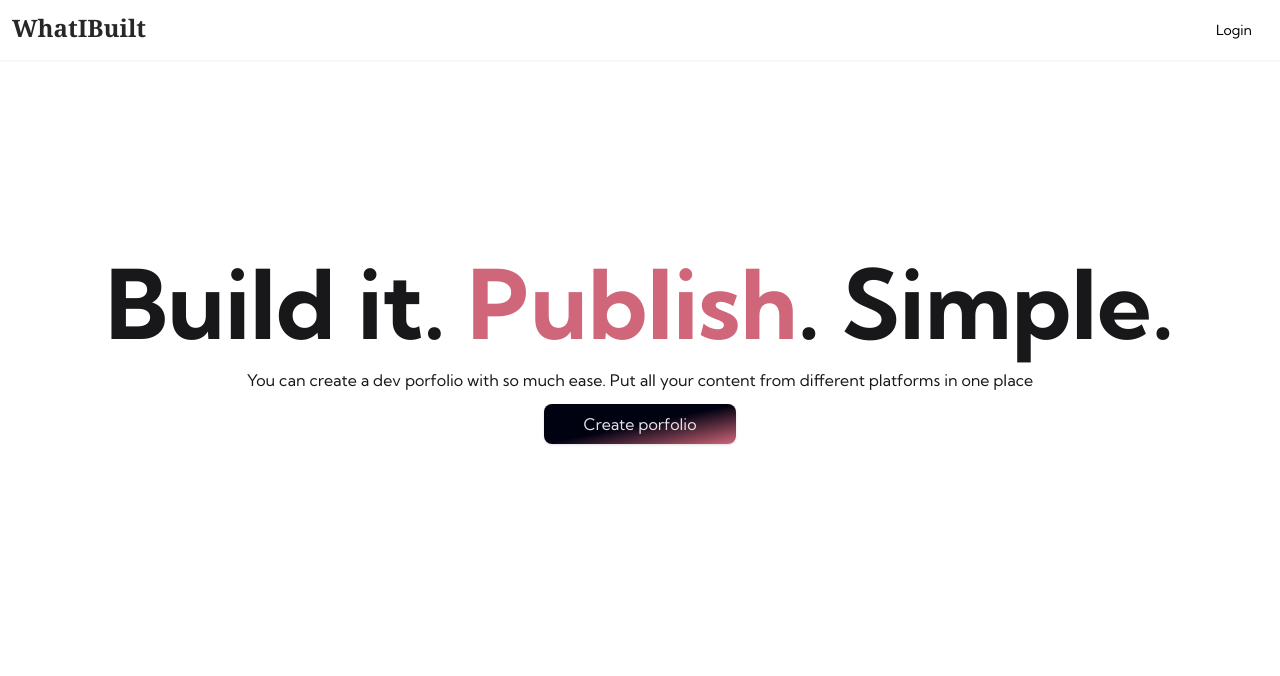
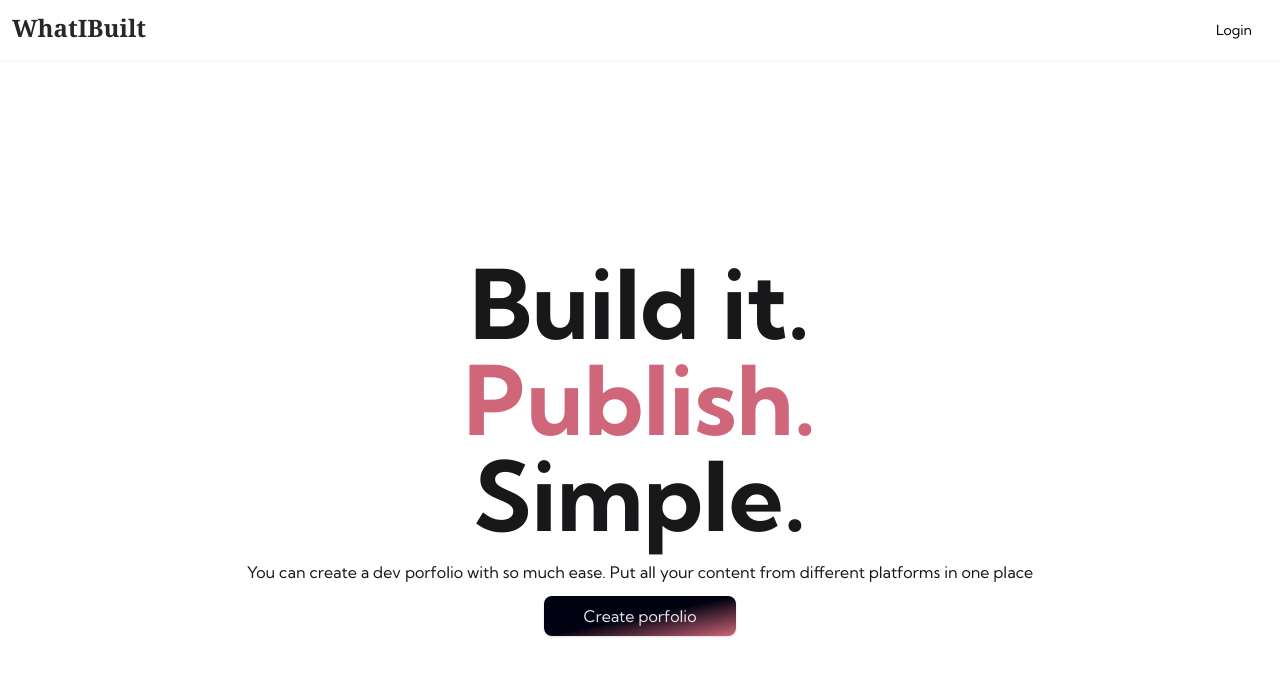
Before and after one commit to MonamaTV/whatibuilt, a Next.js app: page / in a window 1280 px wide. Shown: the top 676 px of the page. Built offline with nearby package versions, Linux system fonts and the light colour scheme; no server answers.

Commit message:
changed the dark mode color

```diff
--- a/src/pages/index.tsx
+++ b/src/pages/index.tsx
@@ -21,9 +21,10 @@ export default function Home() {
         </ul>
       </nav>
 
-      <section className="w-screen mt-48 flex flex-col justify-center items-center text-zinc-900 gap-y-3 text-center">
-        <h1 className="md:text-8xl sm:text-6xl text-5xl font-bold my-1 text-center">
-          Build it. <span className="text-primary">Publish</span>. Simple.
+      <section className="w-screen md:mt-48 mt-32 flex flex-col justify-center items-center text-zinc-900 gap-y-3 text-center">
+        <h1 className="md:text-8xl sm:text-6xl text-7xl font-bold my-1 text-center flex flex-col">
+          <span>Build it.</span> <span className="text-primary">Publish.</span>
+          <span>Simple.</span>
         </h1>
         <p className="text-center">
           You can create a dev porfolio with so much ease. Put all your content
```
